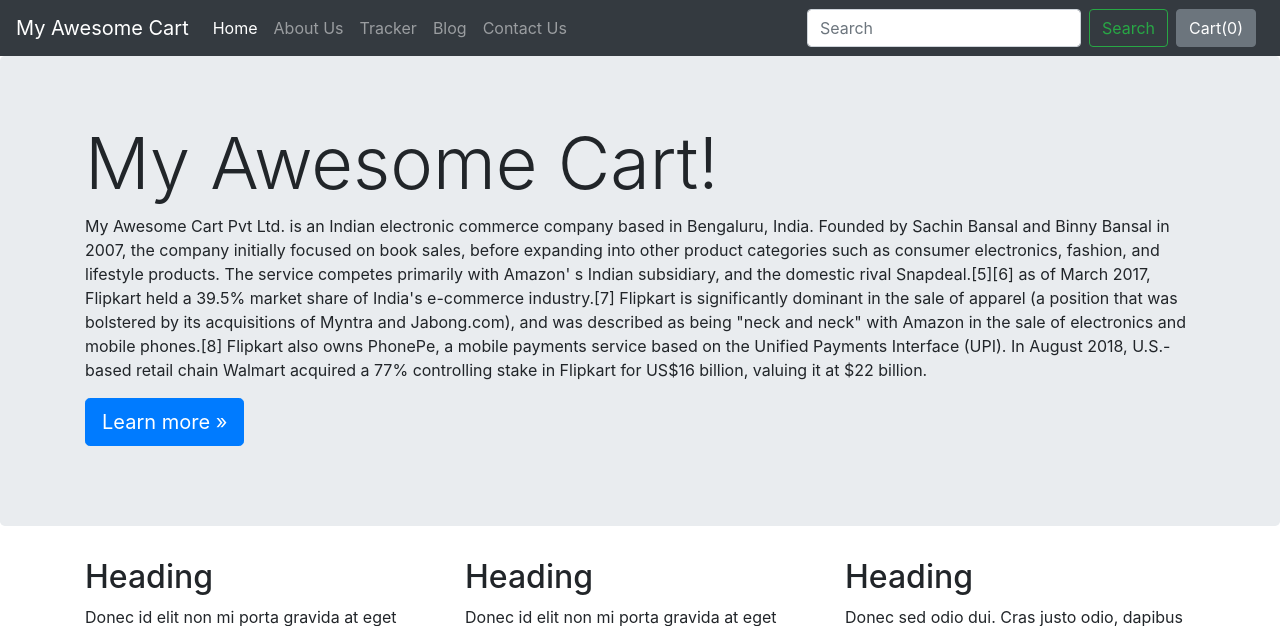
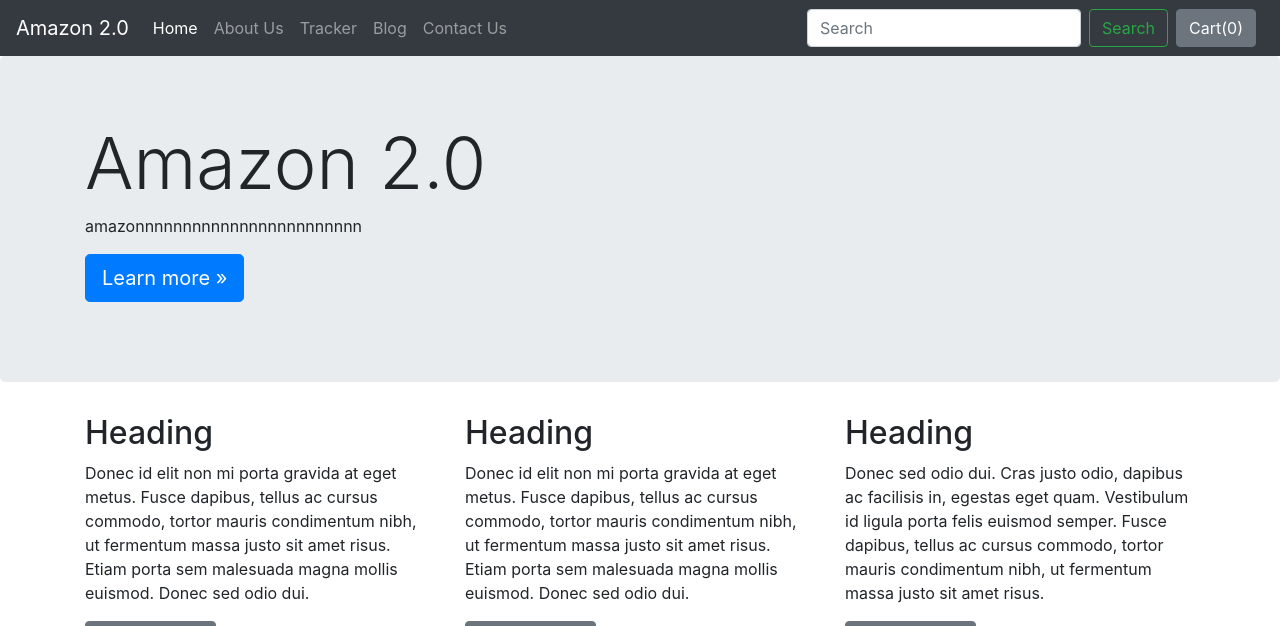
Before and after one commit to Faizan10933/Amazon-2.0, a Django app: page /shop/about/ in a window 1280 px wide. Shown: the top 626 px of the page. Run offline with Django 3.2, Linux system fonts and the light colour scheme; some libraries are stand-ins or nearby versions.

Commit message:
temp upgrade

```diff
--- a/blog/templates/blog/basic.html
+++ b/blog/templates/blog/basic.html
@@ -17,7 +17,7 @@
   <body>
 
     <nav class="navbar navbar-expand-lg navbar-dark bg-dark">
-  <a class="navbar-brand" href="/shop">My Awesome Cart</a>
+  <a class="navbar-brand" href="/shop">Amazon 2.0</a>
   <button class="navbar-toggler" type="button" data-toggle="collapse" data-target="#navbarSupportedContent" aria-controls="navbarSupportedContent" aria-expanded="false" aria-label="Toggle navigation">
     <span class="navbar-toggler-icon"></span>
   </button>
--- a/shop/templates/shop/about.html
+++ b/shop/templates/shop/about.html
@@ -11,12 +11,8 @@
   <!-- Main jumbotron for a primary marketing message or call to action -->
   <div class="jumbotron">
     <div class="container">
-      <h1 class="display-3">My Awesome Cart!</h1>
-      <p>My Awesome Cart Pvt Ltd. is an Indian electronic commerce company based in Bengaluru, India. Founded by Sachin Bansal and Binny Bansal in 2007, the company initially focused on book sales, before expanding into other product categories such as consumer electronics, fashion, and lifestyle products.
-
-The service competes primarily with Amazon' s Indian subsidiary, and the domestic rival Snapdeal.[5][6] as of March 2017, Flipkart held a 39.5% market share of India's e-commerce industry.[7] Flipkart is significantly dominant in the sale of apparel (a position that was bolstered by its acquisitions of Myntra and Jabong.com), and was described as being "neck and neck" with Amazon in the sale of electronics and mobile phones.[8] Flipkart also owns PhonePe, a mobile payments service based on the Unified Payments Interface (UPI).
-
-In August 2018, U.S.-based retail chain Walmart acquired a 77% controlling stake in Flipkart for US$16 billion, valuing it at $22 billion.</p>
+      <h1 class="display-3">Amazon 2.0</h1>
+      <p>amazonnnnnnnnnnnnnnnnnnnnnnnn</p>
       <p><a class="btn btn-primary btn-lg" href="#" role="button">Learn more »</a></p>
     </div>
   </div>
--- a/shop/templates/shop/basic.html
+++ b/shop/templates/shop/basic.html
@@ -16,7 +16,7 @@
   <body>
 
     <nav class="navbar navbar-expand-lg navbar-dark bg-dark">
-  <a class="navbar-brand" href="/shop">My Awesome Cart</a>
+  <a class="navbar-brand" href="/shop">Amazon 2.0</a>
   <button class="navbar-toggler" type="button" data-toggle="collapse" data-target="#navbarSupportedContent" aria-controls="navbarSupportedContent" aria-expanded="false" aria-label="Toggle navigation">
     <span class="navbar-toggler-icon"></span>
   </button>
--- a/shop/templates/shop/checkout.html
+++ b/shop/templates/shop/checkout.html
@@ -3,7 +3,7 @@
 {% block body %}
 <div class="container">
     <div class="col my-4">
-        <h2>Step 1 - My Awesome Cart Express Checkout - Review Your Cart Items</h2>
+        <h2>Step 1 - Amazon 2.0 Express Checkout - Review Your Cart Items</h2>
         <div class="my-4">
             <ul class="list-group" id="items">
             </ul>
--- a/shop/templates/shop/contact.html
+++ b/shop/templates/shop/contact.html
@@ -1,6 +1,6 @@
 {% extends 'shop/basic.html' %}
 
-{% block title%} Contact Us - My Awesome Cart{% endblock %}
+{% block title%} Contact Us - Amazon 2.0{% endblock %}
 {% block body %}
 <div class="container my-3">
     <h3>Contact Us</h3>
--- a/shop/templates/shop/index.html
+++ b/shop/templates/shop/index.html
@@ -1,5 +1,5 @@
 {% extends 'shop/basic.html' %}
-{% block title%} MyAwesomeCart - Best Ecommerce Website{% endblock %}
+{% block title%} Amazon 2.0 - Best Ecommerce Website{% endblock %}
 {% block css %}
 .col-md-3
 {
--- a/shop/templates/shop/paymentstatus.html
+++ b/shop/templates/shop/paymentstatus.html
@@ -1,5 +1,5 @@
 {% extends 'shop/basic.html' %}
-{% block title%} My Awesome Cart Tracker{% endblock %}
+{% block title%} Amazon 2.0 Tracker{% endblock %}
 {% block body %}
 <div class="container">
     {{response}}
--- a/shop/templates/shop/prodView.html
+++ b/shop/templates/shop/prodView.html
@@ -1,6 +1,6 @@
 {% extends 'shop/basic.html' %}
 
-{% block title%} {{product.product_name}} - My Awesome Cart{% endblock %}
+{% block title%} {{product.product_name}} - Amazon 2.0{% endblock %}
 {% block body %}
 <div class="container my-4">
     <div class="row">
--- a/shop/templates/shop/search.html
+++ b/shop/templates/shop/search.html
@@ -1,6 +1,6 @@
 {% extends 'shop/basic.html' %}
 
-{% block title%} Search Results - My Awesome Cart{% endblock %}
+{% block title%} Search Results - AMazon 2.0 Cart{% endblock %}
 
 
 {% block css %}
--- a/shop/templates/shop/tracker.html
+++ b/shop/templates/shop/tracker.html
@@ -1,5 +1,5 @@
 {% extends 'shop/basic.html' %}
-{% block title%} My Awesome Cart Tracker{% endblock %}
+{% block title%}  Tracker{% endblock %}
 {% block body %}
 <div class="container">
     <div class="col my-4">
```
Also changed, not shown: db.sqlite3.
